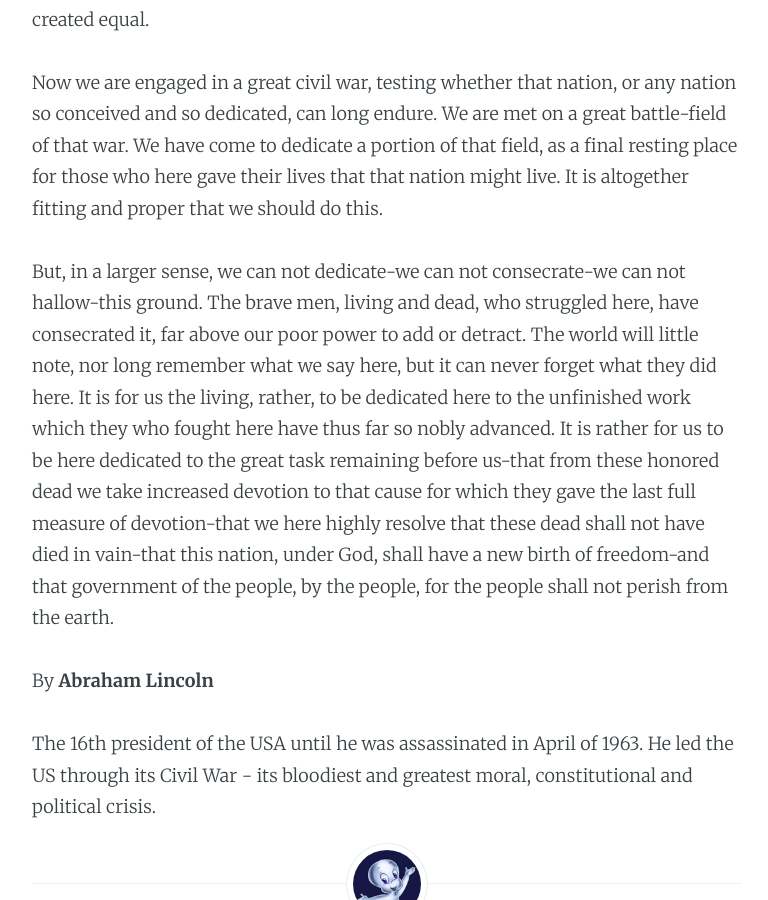
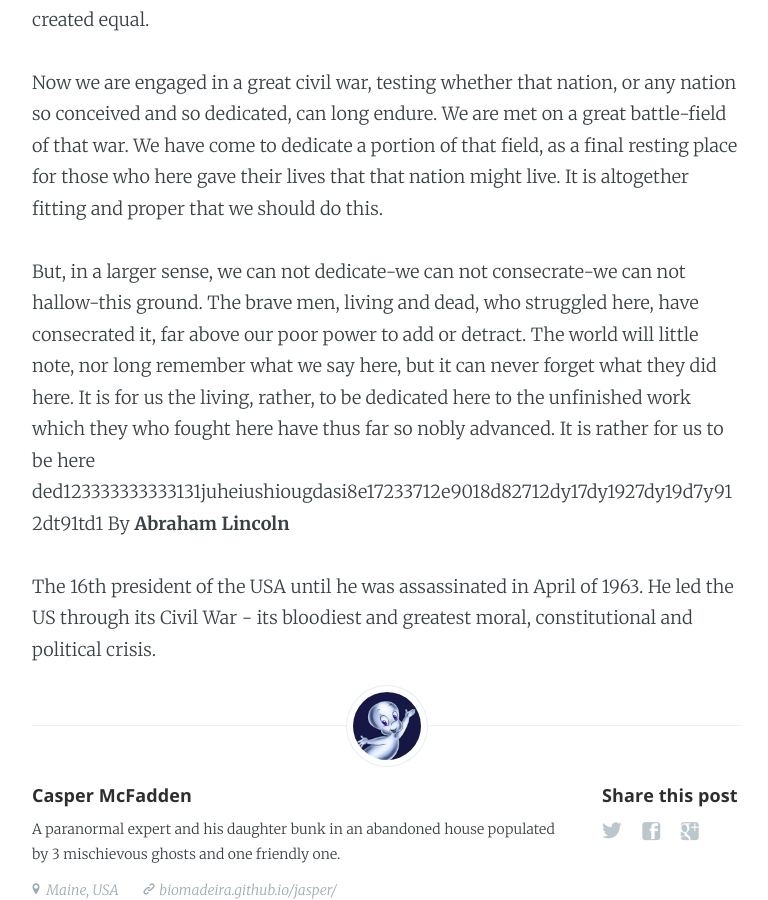
Before and after one commit to gengxiaojun1/dajunDemo, a Jekyll site: the page built from _posts/1863-11-19-gettysburg-address.md, in a window 1280 px wide and 900 px high, scrolled down 280 px. Shown: the whole window, without its empty margins (253-1021 px from the left). Built offline with Jekyll 4.4.1, drawn with Linux system fonts in a browser that asks for light colours; nearby versions of some CDN libraries.

Commit message:
fisr commirt

```diff
--- a/_includes/head.html
+++ b/_includes/head.html
@@ -19,7 +19,7 @@
 {
     "@context": "http://schema.org",
     "@type": "Website",
-    "publisher": "Finding The Way Home",
+    "publisher": "123123123123123123",
     "url": "{{ site.baseurl }}",
     "image": "{{ site.baseurl }}assets/images/cover1.jpg",
     "description": "{{ site.description }}"
--- a/_posts/1863-11-19-gettysburg-address.md
+++ b/_posts/1863-11-19-gettysburg-address.md
@@ -12,8 +12,7 @@ Fourscore and seven years ago our fathers brought forth on this continent, a new
 
 Now we are engaged in a great civil war, testing whether that nation, or any nation so conceived and so dedicated, can long endure. We are met on a great battle-field of that war. We have come to dedicate a portion of that field, as a final resting place for those who here gave their lives that that nation might live. It is altogether fitting and proper that we should do this.
 
-But, in a larger sense, we can not dedicate-we can not consecrate-we can not hallow-this ground. The brave men, living and dead, who struggled here, have consecrated it, far above our poor power to add or detract. The world will little note, nor long remember what we say here, but it can never forget what they did here. It is for us the living, rather, to be dedicated here to the unfinished work which they who fought here have thus far so nobly advanced. It is rather for us to be here dedicated to the great task remaining before us-that from these honored dead we take increased devotion to that cause for which they gave the last full measure of devotion-that we here highly resolve that these dead shall not have died in vain-that this nation, under God, shall have a new birth of freedom-and that government of the people, by the people, for the people shall not perish from the earth.
-
+But, in a larger sense, we can not dedicate-we can not consecrate-we can not hallow-this ground. The brave men, living and dead, who struggled here, have consecrated it, far above our poor power to add or detract. The world will little note, nor long remember what we say here, but it can never forget what they did here. It is for us the living, rather, to be dedicated here to the unfinished work which they who fought here have thus far so nobly advanced. It is rather for us to be here ded123333333333131juheiushiougdasi8e17233712e9018d82712dy17dy1927dy19d7y912dt91td1
 By **Abraham Lincoln**
 
 The 16th president of the USA until he was assassinated in April of 1963. He led the US through its Civil War - its bloodiest and greatest moral, constitutional and political crisis.
```
